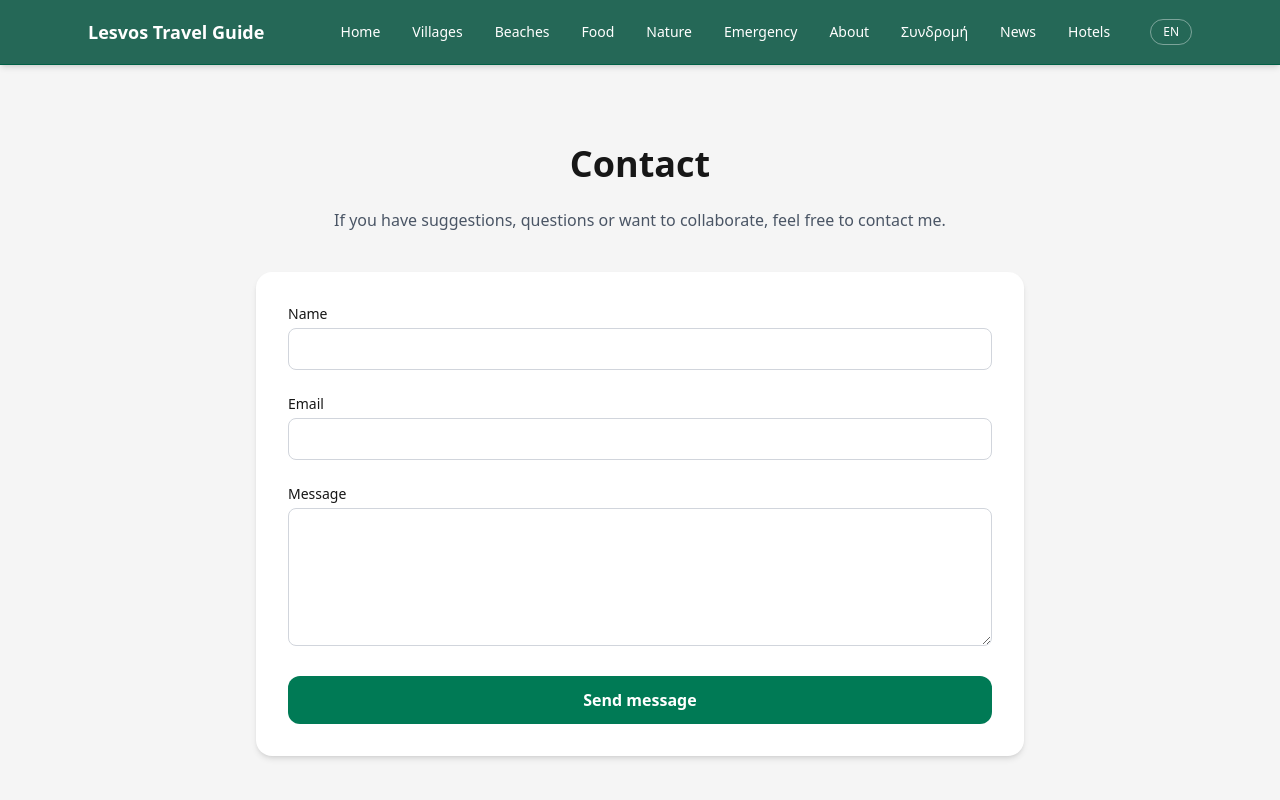
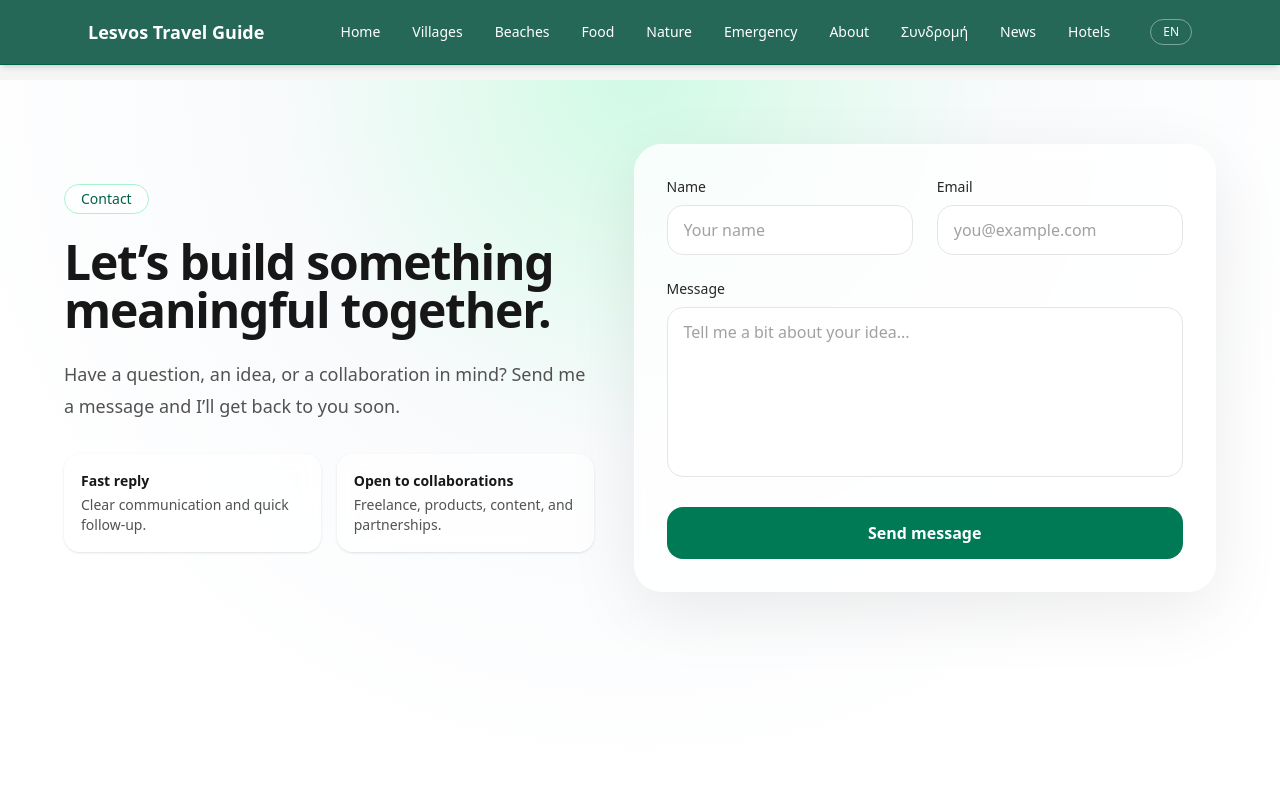
Before and after one commit to amamouridis06/lesvos-travel-guide, a Next.js app: page /contact in a window 1280 px wide. Shown: the top 800 px of the page. Built offline with nearby package versions, Linux system fonts and the light colour scheme; no server answers.

Commit message:
Update page.tsx

```diff
--- a/app/contact/page.tsx
+++ b/app/contact/page.tsx
@@ -1,109 +1,187 @@
 "use client";
 
 import { useState } from "react";
+import { useForm, ValidationError } from "@formspree/react";
 
 export default function ContactPage() {
-  const [form, setForm] = useState({
+  const [values, setValues] = useState({
     name: "",
     email: "",
     message: "",
   });
 
-  const [submitted, setSubmitted] = useState(false);
+  const [state, handleSubmit] = useForm(
+    process.env.NEXT_PUBLIC_FORMSPREE_FORM_ID || ""
+  );
 
-  const handleChange = (
+  const onChange = (
     e: React.ChangeEvent<HTMLInputElement | HTMLTextAreaElement>
   ) => {
-    setForm({ ...form, [e.target.name]: e.target.value });
+    setValues((prev) => ({ ...prev, [e.target.name]: e.target.value }));
   };
 
-  const handleSubmit = (e: React.FormEvent) => {
-    e.preventDefault();
+  if (state.succeeded) {
+    return (
+      <main className="relative min-h-screen overflow-hidden bg-[radial-gradient(circle_at_top,_#d1fae5,_#f8fafc_35%,_#ffffff_70%)] px-4 py-16 text-neutral-900 sm:px-6">
+        <div className="mx-auto max-w-3xl">
+          <div className="rounded-[28px] border border-white/60 bg-white/80 p-8 shadow-[0_20px_70px_rgba(0,0,0,0.08)] backdrop-blur xl:p-12">
+            <div className="mx-auto flex max-w-xl flex-col items-center text-center">
+              <div className="mb-6 flex h-16 w-16 items-center justify-center rounded-full bg-emerald-100 text-2xl">
+                ✓
+              </div>
+              <h1 className="mb-3 text-3xl font-bold tracking-tight sm:text-4xl">
+                Message sent
+              </h1>
+              <p className="mb-8 text-base leading-7 text-neutral-600 sm:text-lg">
+                Thank you for reaching out. I received your message and I’ll get
+                back to you as soon as possible.
+              </p>
 
-    // simple validation
-    if (!form.name || !form.email || !form.message) {
-      alert("Please fill all fields");
-      return;
-    }
-
-    console.log(form); // εδώ θα μπει backend αργότερα
-    setSubmitted(true);
-  };
+              <button
+                onClick={() => {
+                  setValues({ name: "", email: "", message: "" });
+                  window.location.reload();
+                }}
+                className="rounded-2xl bg-emerald-700 px-6 py-3 font-semibold text-white transition hover:bg-emerald-800"
+              >
+                Send another message
+              </button>
+            </div>
+          </div>
+        </div>
+      </main>
+    );
+  }
 
   return (
-    <main className="min-h-screen bg-neutral-100 text-neutral-900 px-4 sm:px-6 py-16">
-      <div className="max-w-3xl mx-auto">
-        {/* Title */}
-        <h1 className="text-3xl sm:text-4xl font-bold mb-6 text-center">
-          Contact
-        </h1>
+    <main className="relative min-h-screen overflow-hidden bg-[radial-gradient(circle_at_top,_#d1fae5,_#f8fafc_35%,_#ffffff_70%)] px-4 py-16 text-neutral-900 sm:px-6">
+      <div className="absolute inset-0 -z-10 opacity-60">
+        <div className="absolute left-[-80px] top-16 h-72 w-72 rounded-full bg-emerald-200 blur-3xl" />
+        <div className="absolute bottom-0 right-[-60px] h-80 w-80 rounded-full bg-teal-100 blur-3xl" />
+      </div>
 
-        <p className="text-center text-gray-600 mb-10">
-          If you have suggestions, questions or want to collaborate, feel free
-          to contact me.
-        </p>
+      <div className="mx-auto grid max-w-6xl gap-10 lg:grid-cols-[1fr_1.1fr] lg:items-center">
+        <section className="max-w-xl">
+          <span className="inline-flex rounded-full border border-emerald-200 bg-white/70 px-4 py-1 text-sm font-medium text-emerald-800 backdrop-blur">
+            Contact
+          </span>
 
-        {/* Success message */}
-        {submitted ? (
-          <div className="bg-green-100 text-green-800 p-6 rounded-xl text-center">
-            Thank you! Your message has been sent.
+          <h1 className="mt-6 text-4xl font-bold tracking-tight sm:text-5xl">
+            Let’s build something meaningful together.
+          </h1>
+
+          <p className="mt-6 text-base leading-8 text-neutral-600 sm:text-lg">
+            Have a question, an idea, or a collaboration in mind? Send me a
+            message and I’ll get back to you soon.
+          </p>
+
+          <div className="mt-8 grid gap-4 sm:grid-cols-2">
+            <div className="rounded-2xl border border-white/70 bg-white/70 p-4 shadow-sm backdrop-blur">
+              <p className="text-sm font-semibold text-neutral-900">Fast reply</p>
+              <p className="mt-1 text-sm text-neutral-600">
+                Clear communication and quick follow-up.
+              </p>
+            </div>
+
+            <div className="rounded-2xl border border-white/70 bg-white/70 p-4 shadow-sm backdrop-blur">
+              <p className="text-sm font-semibold text-neutral-900">
+                Open to collaborations
+              </p>
+              <p className="mt-1 text-sm text-neutral-600">
+                Freelance, products, content, and partnerships.
+              </p>
+            </div>
           </div>
-        ) : (
-          <form
-            onSubmit={handleSubmit}
-            className="bg-white p-6 sm:p-8 rounded-2xl shadow-md space-y-6"
-          >
-            {/* Name */}
+        </section>
+
+        <section className="rounded-[28px] border border-white/60 bg-white/80 p-6 shadow-[0_20px_70px_rgba(0,0,0,0.08)] backdrop-blur sm:p-8">
+          <form onSubmit={handleSubmit} className="space-y-6">
+            <div className="grid gap-6 sm:grid-cols-2">
+              <div className="sm:col-span-1">
+                <label
+                  htmlFor="name"
+                  className="mb-2 block text-sm font-medium text-neutral-800"
+                >
+                  Name
+                </label>
+                <input
+                  id="name"
+                  type="text"
+                  name="name"
+                  value={values.name}
+                  onChange={onChange}
+                  required
+                  placeholder="Your name"
+                  className="w-full rounded-2xl border border-neutral-200 bg-white px-4 py-3 text-neutral-900 outline-none transition placeholder:text-neutral-400 focus:border-emerald-500 focus:ring-4 focus:ring-emerald-100"
+                />
+              </div>
+
+              <div className="sm:col-span-1">
+                <label
+                  htmlFor="email"
+                  className="mb-2 block text-sm font-medium text-neutral-800"
+                >
+                  Email
+                </label>
+                <input
+                  id="email"
+                  type="email"
+                  name="email"
+                  value={values.email}
+                  onChange={onChange}
+                  required
+                  placeholder="you@example.com"
+                  className="w-full rounded-2xl border border-neutral-200 bg-white px-4 py-3 text-neutral-900 outline-none transition placeholder:text-neutral-400 focus:border-emerald-500 focus:ring-4 focus:ring-emerald-100"
+                />
+                <ValidationError
+                  prefix="Email"
+                  field="email"
+                  errors={state.errors}
+                  className="mt-2 text-sm text-red-600"
+                />
+              </div>
+            </div>
+
             <div>
-              <label className="block text-sm font-medium mb-1">
-                Name
+              <label
+                htmlFor="message"
+                className="mb-2 block text-sm font-medium text-neutral-800"
+              >
+                Message
               </label>
-              <input
-                type="text"
-                name="name"
-                value={form.name}
-                onChange={handleChange}
-                className="w-full border border-gray-300 rounded-lg px-4 py-2 focus:outline-none focus:ring-2 focus:ring-emerald-600"
+              <textarea
+                id="message"
+                name="message"
+                rows={6}
+                value={values.message}
+                onChange={onChange}
+                required
+                placeholder="Tell me a bit about your idea..."
+                className="w-full resize-none rounded-2xl border border-neutral-200 bg-white px-4 py-3 text-neutral-900 outline-none transition placeholder:text-neutral-400 focus:border-emerald-500 focus:ring-4 focus:ring-emerald-100"
+              />
+              <ValidationError
+                prefix="Message"
+                field="message"
+                errors={state.errors}
+                className="mt-2 text-sm text-red-600"
               />
             </div>
 
-            {/* Email */}
-            <div>
-              <label className="block text-sm font-medium mb-1">
-                Email
-              </label>
-              <input
-                type="email"
-                name="email"
-                value={form.email}
-                onChange={handleChange}
-                className="w-full border border-gray-300 rounded-lg px-4 py-2 focus:outline-none focus:ring-2 focus:ring-emerald-600"
-              />
-            </div>
+            {state.errors && state.errors.length > 0 && (
+              <div className="rounded-2xl border border-red-200 bg-red-50 px-4 py-3 text-sm text-red-700">
+                Something went wrong. Please check the fields and try again.
+              </div>
+            )}
 
-            {/* Message */}
-            <div>
-              <label className="block text-sm font-medium mb-1">
-                Message
-              </label>
-              <textarea
-                name="message"
-                rows={5}
-                value={form.message}
-                onChange={handleChange}
-                className="w-full border border-gray-300 rounded-lg px-4 py-2 focus:outline-none focus:ring-2 focus:ring-emerald-600"
-              />
-            </div>
-
-            {/* Button */}
             <button
               type="submit"
-              className="w-full bg-emerald-700 text-white py-3 rounded-xl font-semibold hover:bg-emerald-800 transition"
+              disabled={state.submitting}
+              className="inline-flex w-full items-center justify-center rounded-2xl bg-emerald-700 px-6 py-3.5 font-semibold text-white transition hover:bg-emerald-800 disabled:cursor-not-allowed disabled:opacity-70"
             >
-              Send message
+              {state.submitting ? "Sending..." : "Send message"}
             </button>
           </form>
-        )}
+        </section>
       </div>
     </main>
   );
```
